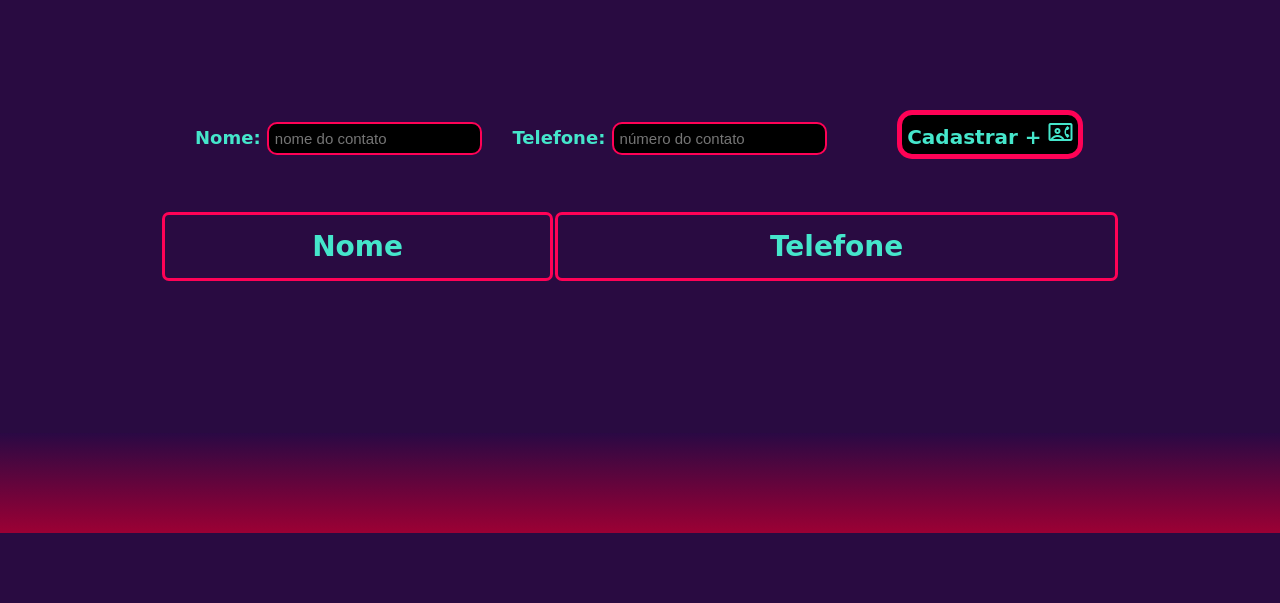
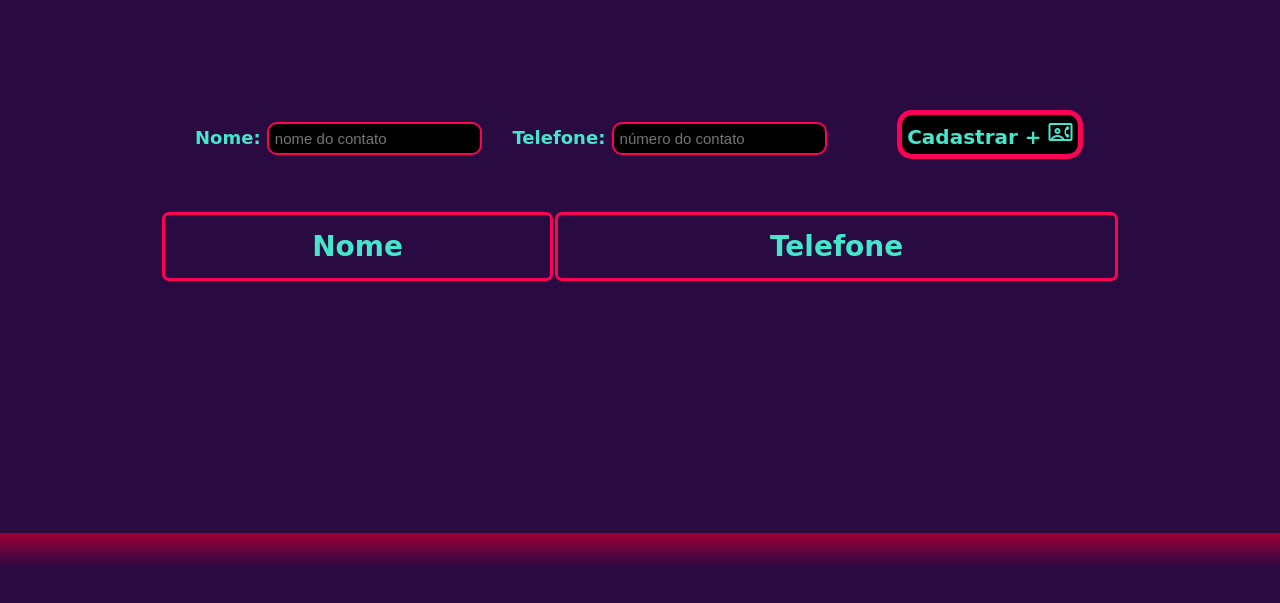
Before and after one commit to rodrigopenafurt/projeto_agendaVirtual, a plain HTML site: page index.html in a window 1280 px wide. Shown: the part 95-698 px from the top of the page. Drawn offline with nearby package versions, Linux system fonts and the light colour scheme.

Commit message:
Update main.css

```diff
--- a/main.css
+++ b/main.css
@@ -79,7 +79,7 @@ form input {
 table {
     font-family: cursive;
     width: 100%;
-    margin-bottom: 150px;
+    margin-bottom: 250px;
 }
 
 table th {
@@ -99,9 +99,9 @@ table td {
 }
 
 #rodape {
-    height: 100px;
-    background: linear-gradient(to bottom, #2A0944, rgb(156, 0, 52));
+    height: 35px;
+    background: linear-gradient(to bottom, rgb(156, 0, 52), #2A0944);
     color: #fff;
     text-align: center;
-    padding: 20px;
+    padding: 10px;
 }
```
